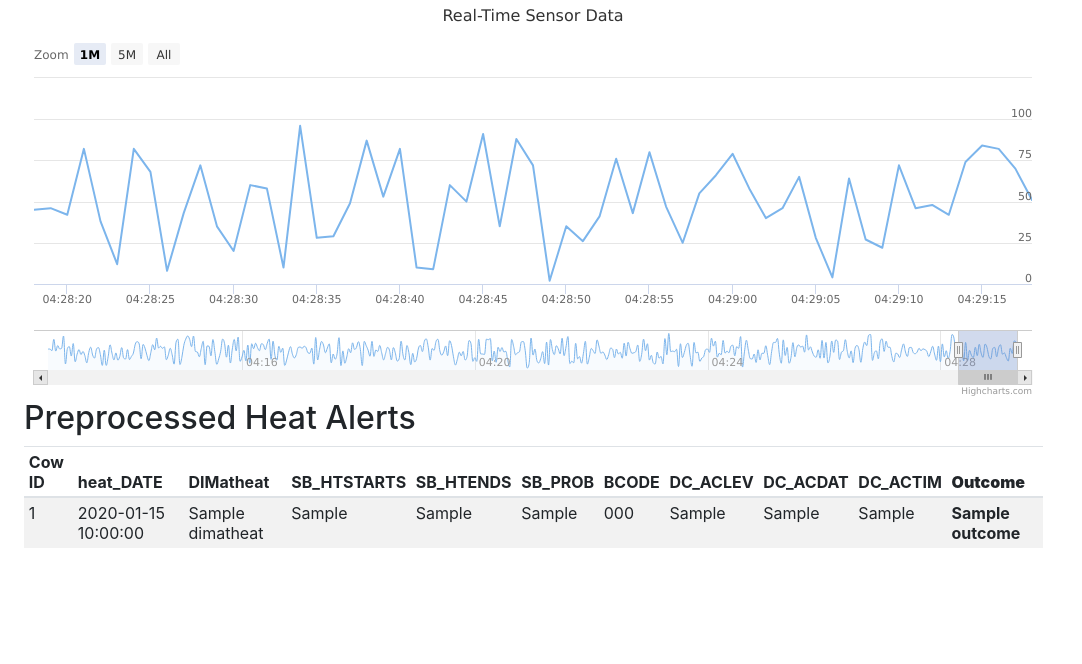
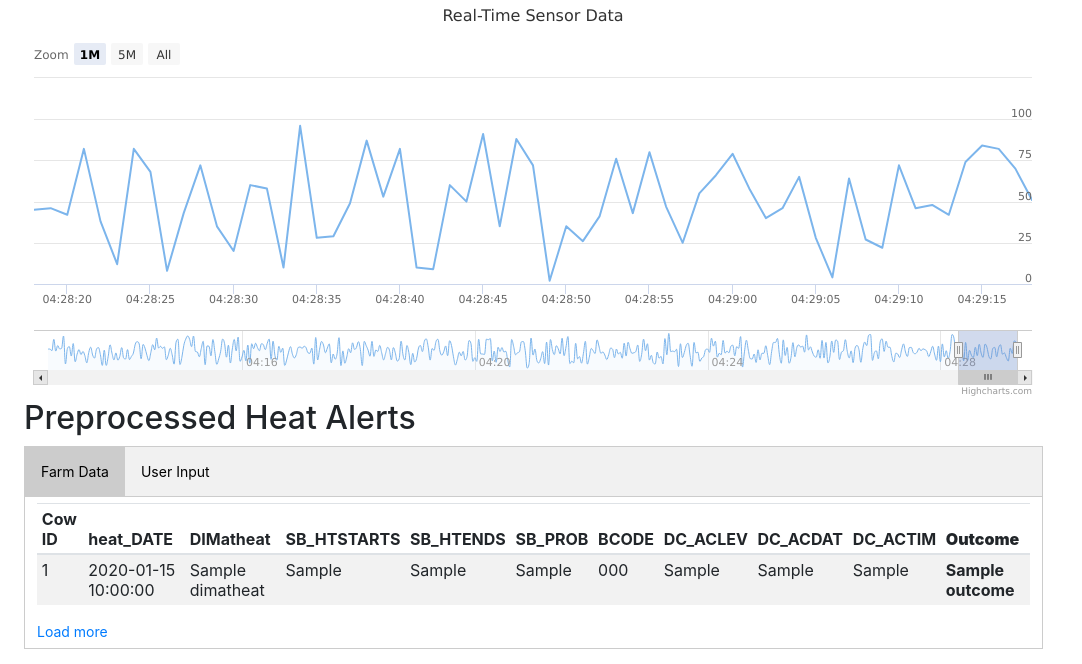
Before and after one commit to ZiweiGu/cs5412-dairy-project, a Flask app: template app/templates/search.html in a window 1280 px wide. Shown: the part 136-800 px from the top of the page, without its empty margins (0-1082 px from the left). Run offline with Flask 2, Linux system fonts and the light colour scheme; the template is opened without the code that fills it: most values are stand-ins (such as "Sample title", 1, 10 or a date in 2020); parts of the project's set-up code (start-up, migrations or seed data) failed here and were passed over; some libraries are stand-ins or nearby versions.

Commit message:
Add tabs, prediction forms, and RESTFUL requests

```diff
--- a/app/templates/search.html
+++ b/app/templates/search.html
@@ -109,26 +109,46 @@
               box-shadow: 0 0 0 3px rgba(255, 255, 255, .25);
             }
 
-            .wood-text {
-                    background: url('/static/gradient_1.jpg');
-                    background-size: cover;
-                    position: relative;
-                    font-size: 30px;
-                    text-transform: uppercase;
-                    font-family:Futura;
-                    background-clip: text;
-                    -webkit-background-clip: text;
-                    color: transparent;
-                    &:after {
-                      $stroke-width: $extra-large * 0.05;
-                      content: $random-text;
-                      position: absolute;
-                      -webkit-text-stroke-width: $stroke-width;
-                      -webkit-text-stroke-color: rgba(black, 0.6);
-                      left: 2px;
-                      top: 2px
-                    }
-                  }
+            .tab {
+              overflow: hidden;
+              border: 1px solid #ccc;
+              background-color: #f1f1f1;
+            }
+
+            /* Style the buttons that are used to open the tab content */
+            .tab button {
+              background-color: inherit;
+              float: left;
+              border: none;
+              outline: none;
+              cursor: pointer;
+              padding: 14px 16px;
+              transition: 0.3s;
+            }
+
+            /* Change background color of buttons on hover */
+            .tab button:hover {
+              background-color: #ddd;
+            }
+
+            /* Create an active/current tablink class */
+            .tab button.active {
+              background-color: #ccc;
+            }
+
+            /* Style the tab content */
+            .tabcontent {
+              display: none;
+              padding: 6px 12px;
+              border: 1px solid #ccc;
+              border-top: none;
+            }
+
+            table tr { display: none; }
+            table tr.active { display: table-row; }
+
+
+
 
         </style>
     </head>
@@ -157,7 +177,16 @@
 <!--       <canvas class="my-4 w-100" id="myChart" width="900" height="380"></canvas> -->
 <div id="container" style="height: 400px; min-width: 900px"></div>
 
+
+
+
       <h2>Preprocessed Heat Alerts</h2>
+      <div class="tab">
+      <button class="tablinks" onclick="openTab(event, 'Farm')" id="defaultOpen">Farm Data</button>
+      <button class="tablinks" onclick="openTab(event, 'User')">User Input</button>
+      </div>
+
+      <div id="Farm" class="tabcontent">
       <div class="table-responsive">
         <table class="table table-striped table-sm">
           <thead>
@@ -198,16 +227,129 @@
             {% endif %}
           <tbody>
         </table>
+        <a href="#" class="load_more">Load more</a>
       </div>
+    </div>
+
+    <div id="User" class="tabcontent">
+      <form>
+  <div class="mb-3">
+    <label for="cowIdInput" class="form-label">Cow ID</label>
+    <input type="number" class="form-control" id="cowIdInput" aria-describedby="idHelp">
+    <div id="idHelp" class="form-text">Input the unique 4-digit cow ID.</div>
+  </div>
+  <div class="mb-3">
+    <label for="heatInput" class="form-label">DIMatheat</label>
+    <input type="number" class="form-control" id="heatInput">
+  </div>
+  <div class="mb-3">
+    <label for="startInput" class="form-label">SB_HTSTARTS</label>
+    <input type="time" class="form-control" id="startInput">
+  </div>
+  <div class="mb-3">
+    <label for="endInput" class="form-label">SB_HTENDS</label>
+    <input type="time" class="form-control" id="endInput">
+  </div>
+  <div class="mb-3">
+    <label for="probInput" class="form-label">SB_PROB</label>
+    <input type="number" class="form-control" id="probInput">
+  </div>
+  <div class="mb-3">
+    <label for="bcodeInput" class="form-label">BCODE</label>
+    <input type="text" class="form-control" id="bcodeInput">
+  </div>
+  <div class="mb-3">
+    <label for="aclevInput" class="form-label">DC_ACLEV</label>
+    <input type="number" class="form-control" id="aclevInput">
+  </div>
+  <div class="mb-3">
+    <label for="actimInput" class="form-label">DC_ACTIM</label>
+    <input type="number" class="form-control" id="actimInput">
+  </div>
+<!--   <div class="mb-3 form-check">
+    <input type="checkbox" class="form-check-input" id="exampleCheck1">
+    <label class="form-check-label" for="exampleCheck1">Check me out</label>
+  </div> -->
+  <button type="submit" class="btn btn-primary">Submit</button>
+</form>
+<div class="result">Click Add!</div>
+
+    </div>
+
     </main>
   </div>
 </div>
 
-
+<script src="https://ajax.googleapis.com/ajax/libs/jquery/2.1.1/jquery.min.js"></script>
 <script src="https://code.highcharts.com/stock/highstock.js"></script>
         <script src="https://code.highcharts.com/stock/modules/exporting.js"></script>
         <script src="https://code.highcharts.com/stock/modules/export-data.js"></script>
         <script type="text/javascript">
+
+
+
+document.getElementById("defaultOpen").click();
+
+function openTab(evt, tabName) {
+  var i, tabcontent, tablinks;
+  tabcontent = document.getElementsByClassName("tabcontent");
+  for (i = 0; i < tabcontent.length; i++) {
+    tabcontent[i].style.display = "none";
+  }
+  tablinks = document.getElementsByClassName("tablinks");
+  for (i = 0; i < tablinks.length; i++) {
+    tablinks[i].className = tablinks[i].className.replace(" active", "");
+  }
+  document.getElementById(tabName).style.display = "block";
+  evt.currentTarget.className += " active";
+}
+
+
+$('table tr').filter(':lt(' + 15 + ')').addClass('active');
+
+$('a.load_more').on('click', function(e) {
+  e.preventDefault();
+  var $rows = $('table tr');
+  var lastActiveIndex = $rows.filter('.active:last').index();
+  $rows.filter(':lt(' + (lastActiveIndex + 20) + ')').addClass('active');
+});
+
+document.addEventListener("submit", sendData);
+      function sendData(e) {
+        e.preventDefault();
+        const id = document.querySelector("#cowIdInput").value;
+        const heat = document.querySelector("#heatInput").value;
+        const start = document.querySelector("#startInput").value;
+        const end = document.querySelector("#endInput").value;
+        const prob = document.querySelector("#probInput").value;
+        const bcode = document.querySelector("#bcodeInput").value;
+        const aclev = document.querySelector("#aclevInput").value;
+        const actim = document.querySelector("#actimInput").value;
+
+        fetch("http://20.62.235.135:80/api/v1/service/neural-network-inference/score", {
+          method: "GET",
+          headers: {'Content-Type':'application/json', 'Authorization':('Bearer eTIYfHKfTxbOrvNTuAVe3EwVarxDPjL6')}
+          // body: JSON.stringify({
+          //   id: parseInt(id),
+          //   heat: parseInt(heat),
+          //   start: start,
+          //   end: end,
+          //   prob: parseInt(prob),
+          //   bcode: bcode,
+          //   aclev: parseInt(aclev),
+          //   actim: parseInt(actim)
+          // })
+        })
+          .then(res => res.json())
+          .then(data => {
+            const { result } = data;
+            document.querySelector(
+              ".result"
+            ).innerText = `The predicted pregnancy state is: ${result}`;
+          })
+          .catch(err => console.log(err));
+      }
+
 
             // Create the chart
 Highcharts.stockChart('container', {
```
Also changed, not shown: app/static/gradient_1.jpg (deleted).
